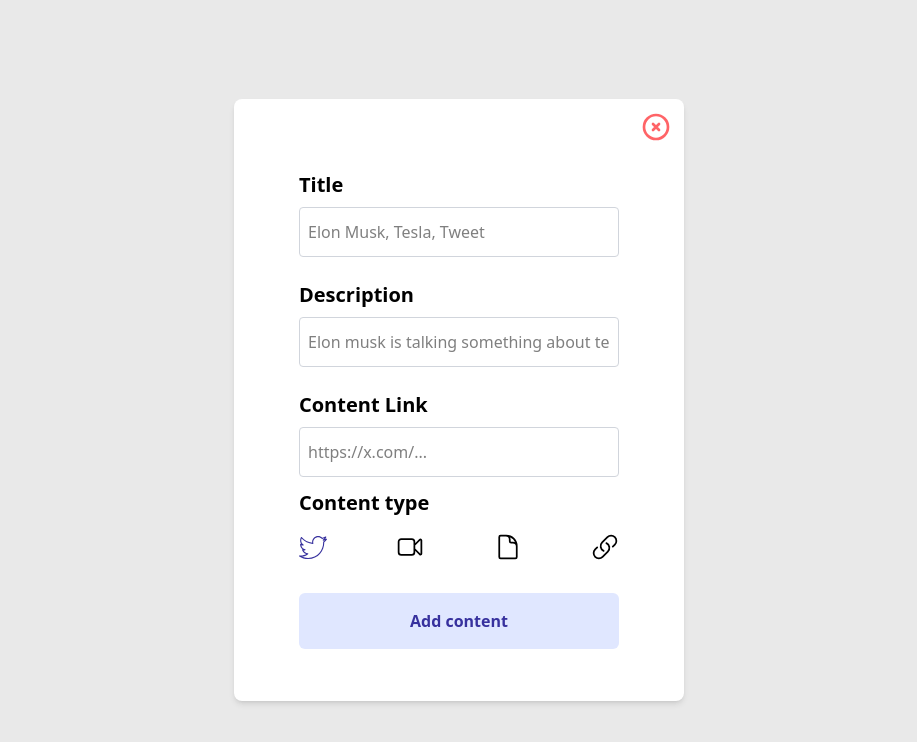
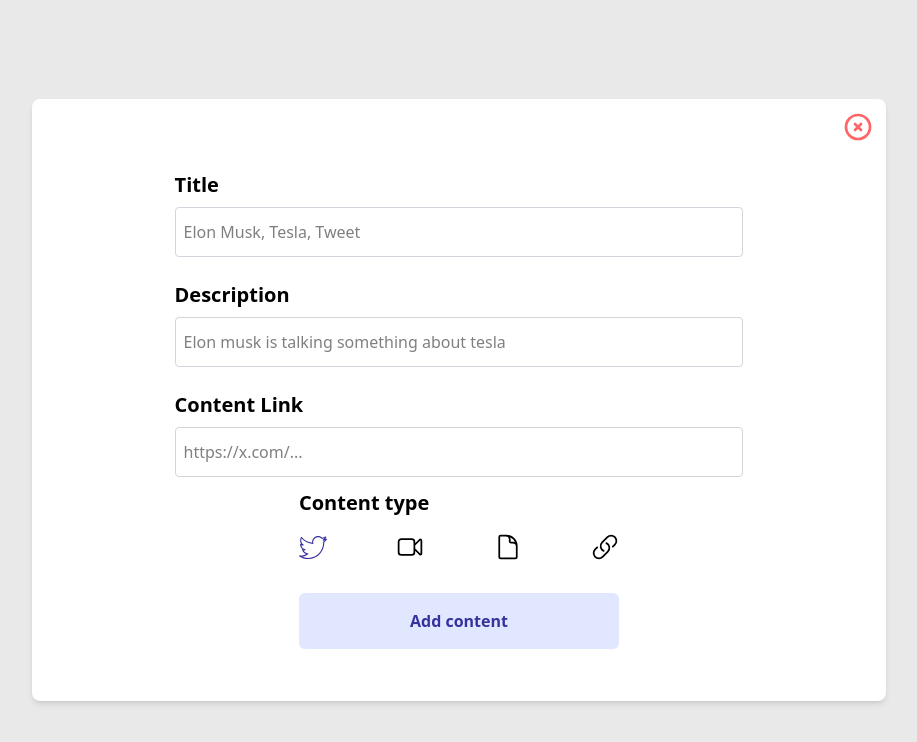
Before and after one commit to heronrush/second-brain, a React (Vite) app: page /dashboard in a window 1280 px wide. Both pictures are taken after a click on the button "Add content". Shown: the top 742 px of the page, without its empty margins (181-1098 px from the left). Built offline with nearby package versions, Linux system fonts and the light colour scheme; no server answers.

Commit message:
added prettier tailwindcss plugin

```diff
--- a/src/components/AddContentModal.tsx
+++ b/src/components/AddContentModal.tsx
@@ -51,9 +51,11 @@ export function AddContentModal() {
   }
 
   return (
-    <div className="h-full w-full bg-[rgba(212,211,211,0.5)] fixed top-0 left-0  flex justify-center items-center">
-      <div className=" w-[450px] pb-10 rounded-lg bg-white text-black shadow-md z-10 ">
-        <div className="flex justify-end m-3">
+    <div className="fixed top-0 left-0 flex h-full w-full items-center justify-center bg-[rgba(212,211,211,0.5)]">
+      {/* centered, content creation modal */}
+      <div className="z-10 w-2/3 rounded-lg border-gray-300 bg-white pb-10 text-black shadow-md">
+        {/* top right button to close the modal */}
+        <div className="m-3 flex justify-end">
           <button
             onClick={() => {
               setShowModal(false)
@@ -62,7 +64,9 @@ export function AddContentModal() {
             <CrossIcon />
           </button>
         </div>
-        <div className="flex flex-col items-center py-3 pt-1">
+
+        {/* everything else after the top right button */}
+        <div className="flex flex-col items-center justify-center py-3 pt-1">
           <LabelledInput
             onChange={(e) => {
               setTitle(e.target.value)
@@ -93,7 +97,7 @@ export function AddContentModal() {
             onClick={() => {
               addContentRequest()
             }}
-            className="w-80 mt-4 flex justify-center"
+            className="mt-4 flex w-80 justify-center"
           />
         </div>
       </div>
@@ -105,13 +109,13 @@ function ContentType() {
   const [contentType, setContentType] = useAtom(contentTypeAtom)
 
   return (
-    <div className="w-80 mb-3">
-      <label className="font-semibold text-xl mb-5" htmlFor="">
+    <div className="mb-3 w-80">
+      <label className="mb-5 text-xl font-semibold" htmlFor="">
         Content type
       </label>
-      <div className="flex gap-3 mt-3 py-1 items-center justify-between">
+      <div className="mt-3 flex items-center justify-between gap-3 py-1">
         <TwitterIcon
-          className={`hover:text-[#37319e] size-7  cursor-pointer ${
+          className={`size-7 cursor-pointer hover:text-[#37319e] ${
             contentType === "TWEET" ? "text-[#37319e]" : ""
           }`}
           onClick={() => {
@@ -119,7 +123,7 @@ function ContentType() {
           }}
         />
         <VideoIcon
-          className={`hover:text-[#37319e] size-7  cursor-pointer ${
+          className={`size-7 cursor-pointer hover:text-[#37319e] ${
             contentType === "VIDEO" ? "text-[#37319e]" : ""
           }`}
           onClick={() => {
@@ -127,7 +131,7 @@ function ContentType() {
           }}
         />
         <DocumentIcon
-          className={`hover:text-[#37319e] size-7  cursor-pointer ${
+          className={`size-7 cursor-pointer hover:text-[#37319e] ${
             contentType === "DOCUMENT" ? "text-[#37319e]" : ""
           }`}
           onClick={() => {
@@ -135,7 +139,7 @@ function ContentType() {
           }}
         />
         <LinkIcon
-          className={`hover:text-[#37319e] size-7  cursor-pointer ${
+          className={`size-7 cursor-pointer hover:text-[#37319e] ${
             contentType === "LINK" ? "text-[#37319e]" : ""
           }`}
           onClick={() => {
@@ -161,15 +165,15 @@ function LabelledInput({
   onChange,
 }: LabelledInputType) {
   return (
-    <div className="my-3 w-80 ">
-      <label className="font-semibold text-xl" htmlFor="">
+    <div className="my-3 w-2/3">
+      <label className="text-xl font-semibold" htmlFor="">
         {label}
       </label>
       <br />
       <input
         onChange={onChange}
         type="text"
-        className="border w-full mt-2 border-gray-300 outline-none px-2 py-3 rounded-sm"
+        className="mt-2 w-full rounded-sm border border-gray-300 px-2 py-3 outline-none"
         placeholder={placeholder}
         required={required}
       />
```
Also changed, not shown: 2 other files (tests, documents, lock files or other folders).
